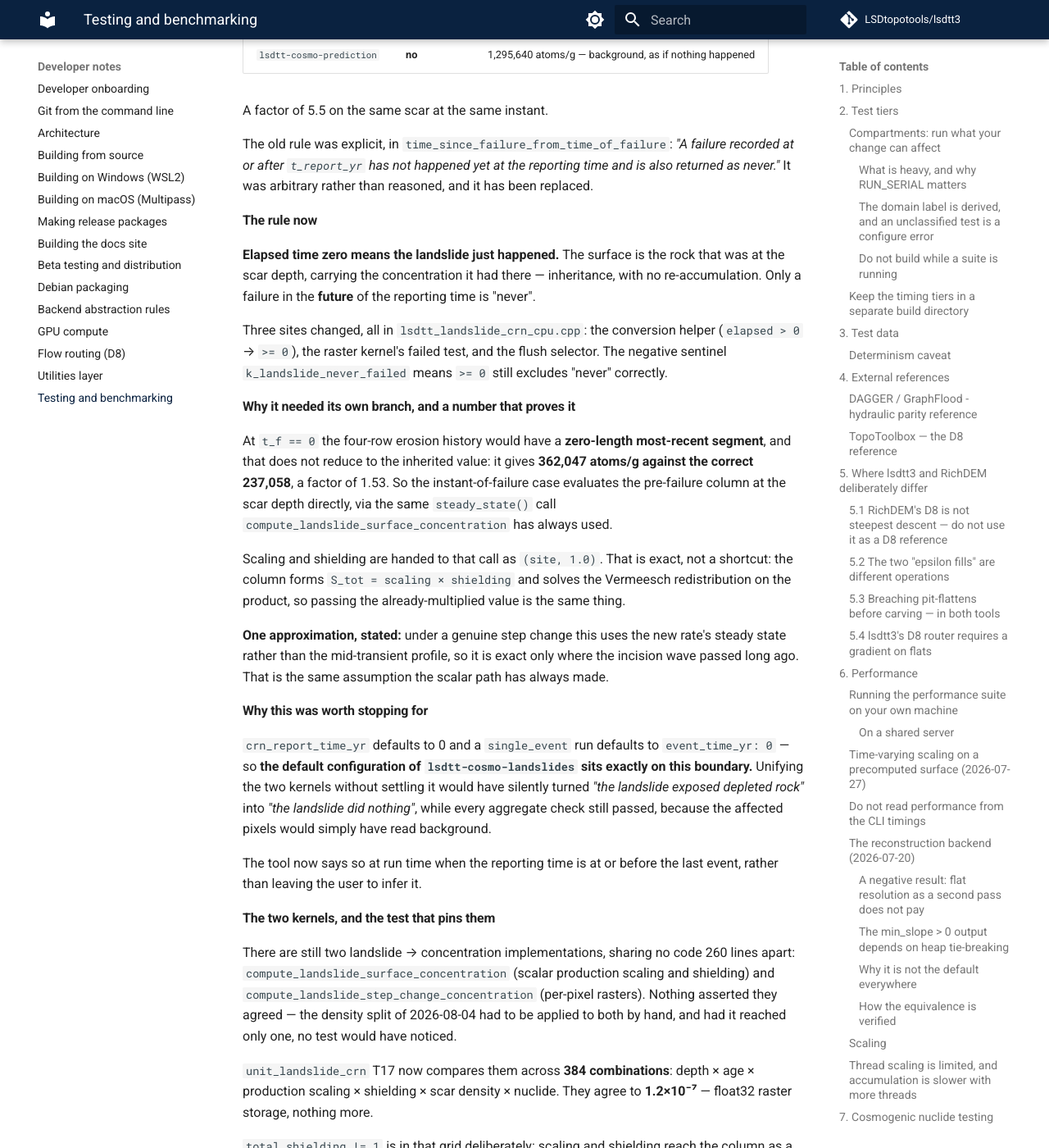
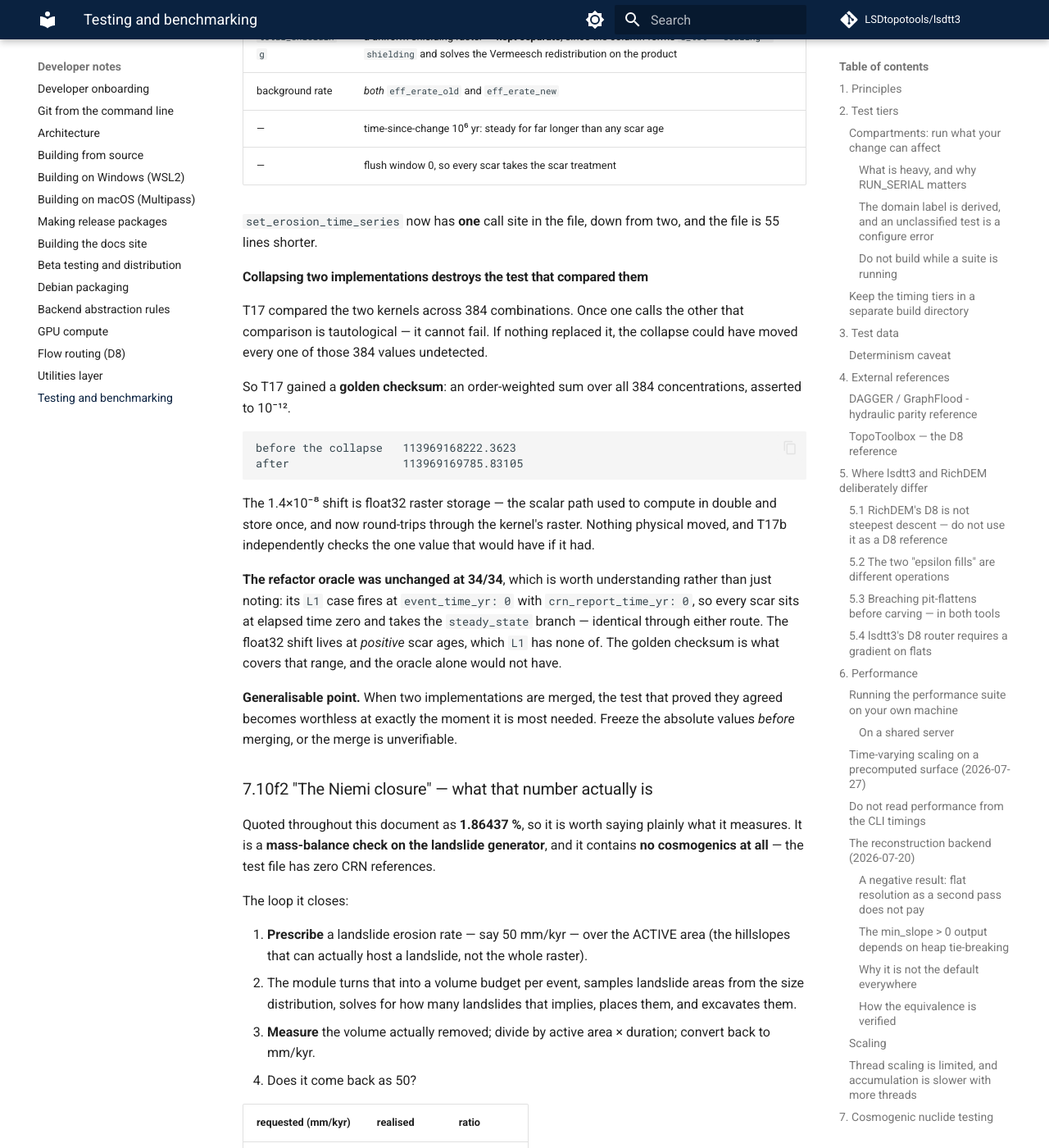
Before and after one commit to LSDtopotools/lsdtt3, an MkDocs documentation site: the page built from docs/testing_and_benchmarking.md, in a window 1280 px wide and 1400 px high, scrolled down 52025 px. Shown: the whole window at 82% size. Built offline with MkDocs 1.6.1 and Material for MkDocs 9.7.7, drawn with Linux system fonts in a browser that asks for light colours; comment, search, counter and statistics services are not loaded; some of the changed text lies outside the part shown.

Commit message:
More testing of the cosmo landslide component

````diff
--- a/docs/testing_and_benchmarking.md
+++ b/docs/testing_and_benchmarking.md
@@ -2150,6 +2150,103 @@ That is the specific accident the capability design exists to prevent.
 
 ---
 
+### 7.10h One landslide CRN kernel (2026-08-05)
+
+`compute_landslide_surface_concentration` is now a **thin wrapper** over
+`compute_landslide_step_change_concentration`. There was one erosion history in
+the codebase; there are no longer two.
+
+A steady landscape is the step-change kernel with equal rates, so the wrapper
+expresses its scalar inputs as the uniform fields that kernel takes:
+
+| scalar input | becomes |
+|---|---|
+| `production_scaling` | a uniform production raster |
+| `total_shielding` | a uniform shielding raster — **kept separate**, since the column forms `S_tot = scaling × shielding` and solves the Vermeesch redistribution on the product |
+| background rate | *both* `eff_erate_old` and `eff_erate_new` |
+| — | time-since-change 10⁶ yr: steady for far longer than any scar age |
+| — | flush window 0, so every scar takes the scar treatment |
+
+`set_erosion_time_series` now has **one** call site in the file, down from two,
+and the file is 55 lines shorter.
+
+#### Collapsing two implementations destroys the test that compared them
+
+T17 compared the two kernels across 384 combinations. Once one calls the other
+that comparison is tautological — it cannot fail. If nothing replaced it, the
+collapse could have moved every one of those 384 values undetected.
+
+So T17 gained a **golden checksum**: an order-weighted sum over all 384
+concentrations, asserted to 10⁻¹².
+
+```
+before the collapse   113969168222.3623
+after                 113969169785.83105
+```
+
+The 1.4×10⁻⁸ shift is float32 raster storage — the scalar path used to compute
+in double and store once, and now round-trips through the kernel's raster.
+Nothing physical moved, and T17b independently checks the one value that would
+have if it had.
+
+**The refactor oracle was unchanged at 34/34**, which is worth understanding
+rather than just noting: its `L1` case fires at `event_time_yr: 0` with
+`crn_report_time_yr: 0`, so every scar sits at elapsed time zero and takes the
+`steady_state` branch — identical through either route. The float32 shift lives
+at *positive* scar ages, which `L1` has none of. The golden checksum is what
+covers that range, and the oracle alone would not have.
+
+**Generalisable point.** When two implementations are merged, the test that
+proved they agreed becomes worthless at exactly the moment it is most needed.
+Freeze the absolute values *before* merging, or the merge is unverifiable.
+
+### 7.10f2 "The Niemi closure" — what that number actually is
+
+Quoted throughout this document as **1.86437 %**, so it is worth saying plainly
+what it measures. It is a **mass-balance check on the landslide generator**, and
+it contains **no cosmogenics at all** — the test file has zero CRN references.
+
+The loop it closes:
+
+1. **Prescribe** a landslide erosion rate — say 50 mm/kyr — over the ACTIVE area
+   (the hillslopes that can actually host a landslide, not the whole raster).
+2. The module turns that into a volume budget per event, samples landslide areas
+   from the size distribution, solves for how many landslides that implies,
+   places them, and excavates them.
+3. **Measure** the volume actually removed; divide by active area × duration;
+   convert back to mm/kyr.
+4. Does it come back as 50?
+
+| requested (mm/kyr) | realised | ratio |
+|---|---|---|
+| 20 | 19.63 | 0.981 |
+| 50 | 49.80 | 0.996 |
+| 100 | 100.02 | 1.000 |
+| 200 | 196.97 | 0.985 |
+
+Worst departure **1.86 %**. Niemi et al. (2005) report **~3 %** for their own
+model doing the same thing, which is the external comparison the name refers to.
+
+**Why it is not zero.** The size distribution is heavy-tailed and the landslide
+count is an integer, so one draw from the tail can move an event's whole budget.
+Exact closure is impossible in principle; ~2 % is the achievable level.
+
+**Why it is quoted to five decimal places.** It is a **sentinel, not a result
+being re-established**. It exercises size sampling, placement and the volume
+budget, and nothing cosmogenic — so it must not move when CRN code changes.
+Every phase of the 2026-08-05 work was in CRN territory, and a shift in this
+number would have meant the landslide generator had been perturbed by accident.
+"About 1.9 %" would still read as fine if it had drifted to 1.94; `1.86437 %` is
+a tripwire.
+
+**Do not confuse it with the Niemi ENSEMBLE result** (§7.10, `E_c/E_v`), which
+is a different check that unfortunately also carries his name. The closure is
+volumetric bookkeeping in the landslide module; the ensemble is about what
+landsliding does to a basin-averaged cosmogenic erosion rate.
+
+**What it does not establish.** That the imposed size distribution suits any
+real landscape, or anything about the cosmogenic coupling.
+
 ### 7.10g A landslide that just happened has happened (2026-08-05)
 
 **A convention change, decided deliberately.** It is documented at length
````
Also changed, not shown: 2 other files.
